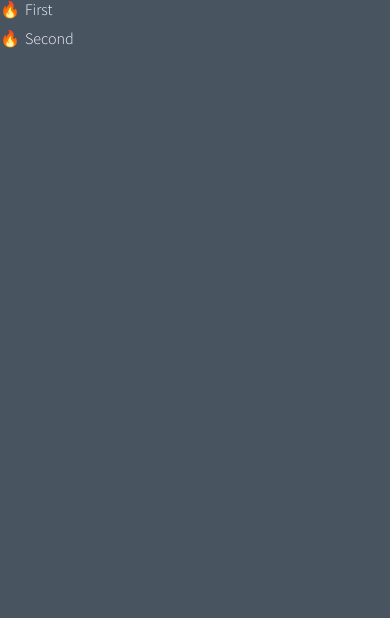
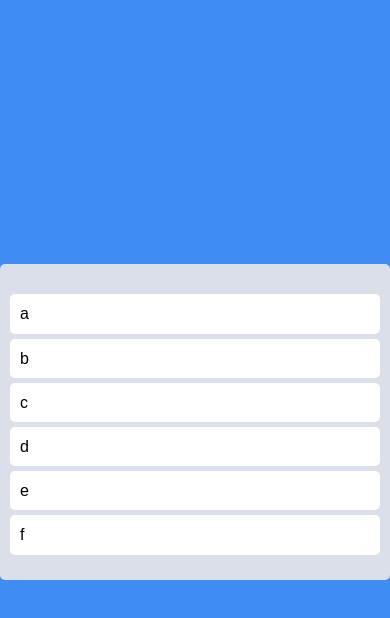
Before and after one commit to tkdgh7063/dnd-todo-app, a React (Create React App) app: page / in a window 390 px wide. Shown: the top 618 px of the page. Built offline with nearby package versions, Linux system fonts and the light colour scheme.

Commit message:
Update theme and add grid-based Board layout
- Modified theme colors to improve visual consistency and readability
- Added Boards, Board, and Card components
- Arranged components in a responsive grid layout
- Prepared base structure for future drag-and-drop functionality

```diff
--- a/src/App.tsx
+++ b/src/App.tsx
@@ -1,44 +1,66 @@
 import { DragDropContext, Draggable, Droppable } from "react-beautiful-dnd";
+import styled from "styled-components";
+
+const Wrapper = styled.div`
+  display: flex;
+  max-width: 480px;
+  width: 100%;
+  margin: 0 auto;
+  justify-content: center;
+  align-items: center;
+  height: 100vh;
+`;
+
+const Boards = styled.div`
+  display: grid;
+  width: 100%;
+  grid-template-columns: repeat(1, 1fr);
+`;
+
+const Board = styled.div`
+  background-color: ${(props) => props.theme.boardColor};
+  padding: 20px 10px;
+  padding-top: 30px;
+  border-radius: 5px;
+  min-height: 200px;
+`;
+
+const Card = styled.div`
+  background-color: ${(props) => props.theme.cardColor};
+  border-radius: 5px;
+  padding: 10px;
+  margin-bottom: 5px;
+`;
+
+const toDos = ["a", "b", "c", "d", "e", "f"];
 
 function App() {
   const onDragEnd = () => {};
   return (
     <DragDropContext onDragEnd={onDragEnd}>
-      <div>
-        <Droppable droppableId="one">
-          {(provided) => (
-            <ul {...provided.droppableProps} ref={provided.innerRef}>
-              <Draggable draggableId="first" index={0}>
-                {(provided) => (
-                  <li
-                    ref={provided.innerRef}
-                    {...provided.draggableProps}
-                    style={{ marginBottom: "10px" }}>
-                    <span
-                      {...provided.dragHandleProps}
-                      style={{ marginRight: "5px" }}>
-                      🔥
-                    </span>
-                    First
-                  </li>
-                )}
-              </Draggable>
-              <Draggable draggableId="second" index={1}>
-                {(provided) => (
-                  <li ref={provided.innerRef} {...provided.draggableProps}>
-                    <span
-                      {...provided.dragHandleProps}
-                      style={{ marginRight: "5px" }}>
-                      🔥
-                    </span>
-                    Second
-                  </li>
-                )}
-              </Draggable>
-            </ul>
-          )}
-        </Droppable>
-      </div>
+      <Wrapper>
+        <Boards>
+          <Droppable droppableId="one">
+            {(magic) => (
+              <Board ref={magic.innerRef} {...magic.droppableProps}>
+                {toDos.map((toDo, index) => (
+                  <Draggable draggableId={toDo} index={index}>
+                    {(magic) => (
+                      <Card
+                        ref={magic.innerRef}
+                        {...magic.dragHandleProps}
+                        {...magic.draggableProps}>
+                        {toDo}
+                      </Card>
+                    )}
+                  </Draggable>
+                ))}
+                {magic.placeholder}
+              </Board>
+            )}
+          </Droppable>
+        </Boards>
+      </Wrapper>
     </DragDropContext>
   );
 }
--- a/src/index.tsx
+++ b/src/index.tsx
@@ -61,7 +61,7 @@
   font-weight: 300;
   font-family: 'Source Sans Pro', sans-serif;
   background-color:${(props) => props.theme.bgColor};
-  color:${(props) => props.theme.textColor};
+  color: black;
   line-height: 1.2;
 }
 a {
--- a/src/styled.d.ts
+++ b/src/styled.d.ts
@@ -3,7 +3,7 @@
 declare module "styled-components" {
   export interface DefaultTheme {
     bgColor: string;
-    textColor: string;
-    accentColor: string;
+    boardColor: string;
+    cardColor: string;
   }
 }
--- a/src/theme.ts
+++ b/src/theme.ts
@@ -1,7 +1,7 @@
 import { DefaultTheme } from "styled-components";
 
 export const darkTheme: DefaultTheme = {
-  bgColor: "#485460",
-  textColor: "#f5f6fa",
-  accentColor: "#05c46b",
+  bgColor: "#3F8CF2",
+  boardColor: "#DADFE9",
+  cardColor: "white",
 };
```
